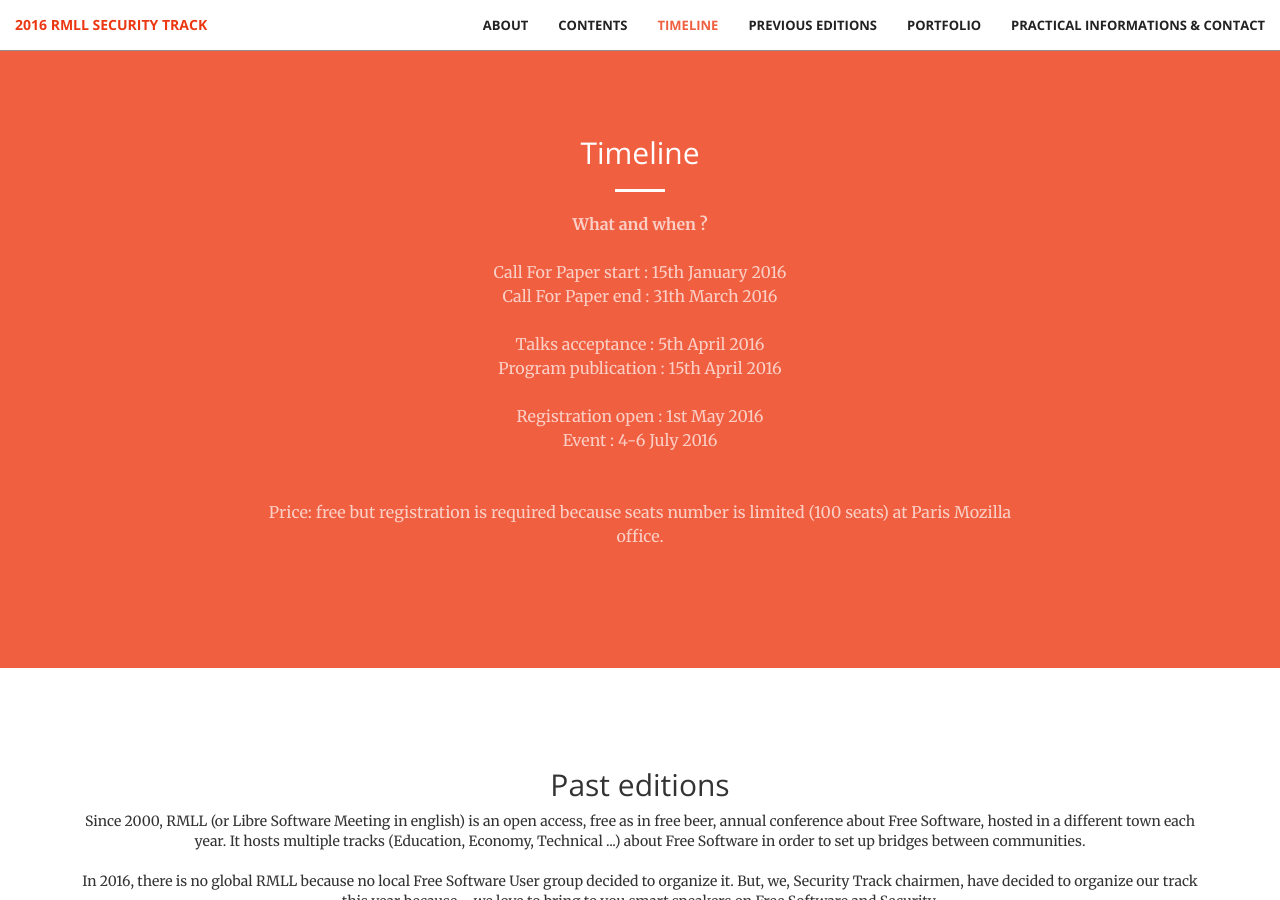
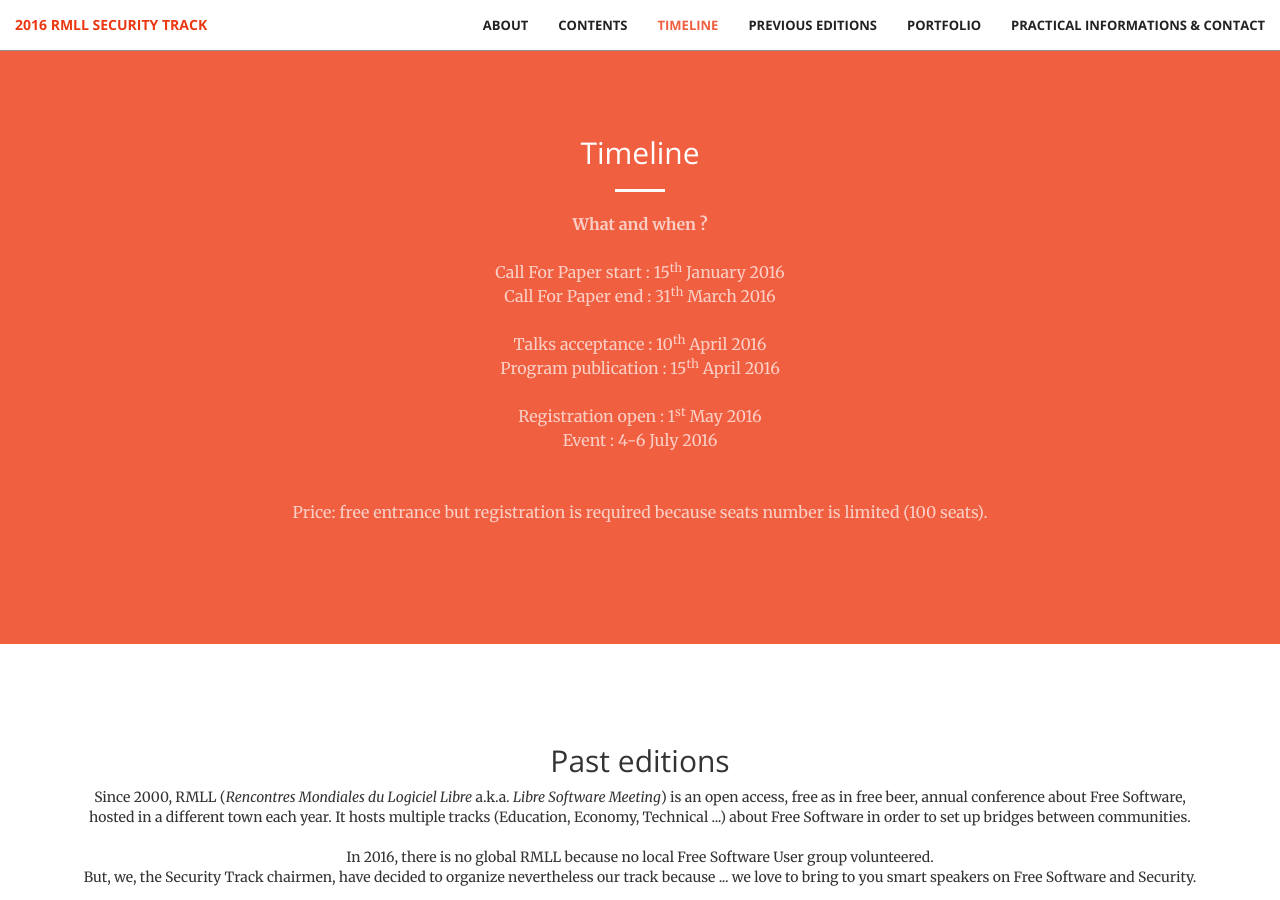
Before and after one commit to EduCodeBe/sec2016, a Jekyll site: the page built from index.html, in a window 1280 px wide and 900 px high, scrolled down 1512 px. Built offline with Jekyll 4.4.1, drawn with Linux system fonts in a browser that asks for light colours; Markdown is read by kramdown in place of the engine named in the settings; some of the changed text lies outside the part shown.

Commit message:
Various text changes and typos

```diff
--- a/_includes/archives.html
+++ b/_includes/archives.html
@@ -3,8 +3,8 @@
             <div class="row">
                 <div class="col-lg-12 text-center">
                     <h2 class="section-heading">Past editions</h2>
-                    Since 2000, RMLL (or Libre Software Meeting in english) is an open access, free as in free beer, annual conference about Free Software, hosted in a different town each year. It hosts multiple tracks (Education, Economy, Technical ...) about Free Software in order to set up bridges between communities.<br><br>
-In 2016, there is no global RMLL because no local Free Software User group decided to organize it. But, we, Security Track chairmen, have decided to organize our track this year because ... we love to bring to you smart speakers on Free Software and Security. <br> <br>
+                    Since 2000, RMLL (<i>Rencontres Mondiales du Logiciel Libre</i> a.k.a. <i>Libre Software Meeting</i>) is an open access, free as in free beer, annual conference about Free Software, hosted in a different town each year. It hosts multiple tracks (Education, Economy, Technical ...) about Free Software in order to set up bridges between communities.<br><br>
+In 2016, there is no global RMLL because no local Free Software User group volunteered. <br>But, we, the Security Track chairmen, have decided to organize nevertheless our track because ... we love to bring to you smart speakers on Free Software and Security. <br> <br>
                     Just have a look on the previous editions and the speakers who came to speak at RMLL Security Track.<br><br><br>
                 </div>
             </div>
@@ -21,7 +21,14 @@
                                     <h4 class="subheading">Beauvais, France</h4>
                                 </div>
                                 <div class="timeline-body">
-                                    <p class="text-muted"><b>Speakers:</b><br><a href="https://twitter.com/tomchop">Thomas Chopitea (DFIR)</a>, <a href="https://twitter.com/fredraynal">Fred Raynal (Quarkslab)</a>, <a href="http://aumasson.jp/">Jean-Philippe Aumasson (aka Veorq, crypto)</a>, <a href="https://blog.rootshell.be/">Xavier Mertens (aka xme)</a>, <a href="">François Marier (Mozilla Firefox)</a> ...<br><b><a href="https://2015.rmll.info/securite">Interviews + slides</a></b><br><b><a href="http://video.rmll.info/channels/#securite__">Videos</a></b> </p>
+                                    <p class="text-muted"><b>Speakers:</b><br>
+                                        <a href="https://twitter.com/tomchop">Thomas Chopitea (DFIR)</a>,
+                                        <a href="https://twitter.com/fredraynal">Fred Raynal (Quarkslab)</a>,
+                                        <a href="http://aumasson.jp/">Jean-Philippe Aumasson (aka Veorq)</a>,
+                                        <a href="https://blog.rootshell.be/">Xavier Mertens (aka xme)</a>,
+                                        <a href="">François Marier (Mozilla Firefox)</a>,...<br>
+                                        <b><a href="https://2015.rmll.info/securite">Interviews + slides</a></b>
+                                        <br><b><a href="http://video.rmll.info/channels/#securite__">Videos</a></b> </p>
                                 </div>
                             </div>
                         </li>
@@ -35,7 +42,17 @@
                                     <h4 class="subheading">Montpellier, France</h4>
                                 </div>
                                 <div class="timeline-body">
-                                    <p class="text-muted"><b>Speakers :</b><br><a href="https://twitter.com/angealbertini">Ange Albertini (reverser)</a>, <a href="http://workshop.netfilter.org/2014/">Netfilter dev team and leaders</a>, <a href="https://blog.torproject.org/blogs/lunar">Lunar (Tor)</a>, <a href="">Stéphane Bortzmeyer (DNS)</a>, <a href="">Eric Leblond (Suricata)</a> ...<br><b>Interviews :</b><br><a href="https://2014.rmll.info/+Interview-d-Ange-Albertini-Joue+?lang=fr">Ange Albertini</a>, <a href="https://2014.rmll.info/+Interview-de-Lunar-Defis-passes-et+?lang=en">Lunar</a>, <a href="https://2014.rmll.info/+Interview-de-Ninon-Eyrolles+">Ninon Eyrolles</a><br><b><a href="https://2014.rmll.info/theme26?lang=en">Slides</a><br><a href="http://video.rmll.info/channels/#securite_">Videos</a></b></p>
+                                    <p class="text-muted"><b>Speakers :</b><br>
+                                        <a href="https://twitter.com/angealbertini">Ange Albertini (reverser)</a>,
+                                        <a href="http://workshop.netfilter.org/2014/">Netfilter dev team and leaders</a>,
+                                        <a href="https://blog.torproject.org/blogs/lunar">Lunar (Tor)</a>,
+                                        <a href="">Stéphane Bortzmeyer (DNS)</a>, <a href="">Eric Leblond (Suricata)</a>,...<br>
+                                        <b>Interviews :</b><br>
+                                        <a href="https://2014.rmll.info/+Interview-d-Ange-Albertini-Joue+?lang=fr">Ange Albertini</a>,
+                                        <a href="https://2014.rmll.info/+Interview-de-Lunar-Defis-passes-et+?lang=en">Lunar</a>,
+                                        <a href="https://2014.rmll.info/+Interview-de-Ninon-Eyrolles+">Ninon Eyrolles</a><br>
+                                        <b><a href="https://2014.rmll.info/theme26?lang=en">Slides</a>
+                                        <br><a href="http://video.rmll.info/channels/#securite_">Videos</a></b></p>
                                 </div>
                             </div>
                         </li>
@@ -49,7 +66,13 @@
                                     <h4 class="subheading">Brussels, Belgium</h4>
                                 </div>
                                 <div class="timeline-body">
-                                    <p class="text-muted"><b>Speakers :</b><br><a href="https://en.wikipedia.org/wiki/Werner_Koch">Werner Koch (GnuPG)</a>, <a href="https://twitter.com/jooooooon42">Jonathan Clarke (Rudder)</a>, <a href="https://twitter.com/pczanik">Peter Czanik (Syslog-NG)</a>, <a href="http://www.foo.be/">Alexandre Dulaunoy (CIRCL)</a> ...<br><b><a href="https://schedule2013.rmll.info/programme/technique/securite/">Interviews + slides</a></b><br><b><a href="http://video.rmll.info/channels/#2013-technique-securite">Videos</a></b></p>
+                                    <p class="text-muted"><b>Speakers :</b><br>
+                                        <a href="https://en.wikipedia.org/wiki/Werner_Koch">Werner Koch (GnuPG)</a>,
+                                        <a href="https://twitter.com/jooooooon42">Jonathan Clarke (Rudder)</a>,
+                                        <a href="https://twitter.com/pczanik">Peter Czanik (Syslog-NG)</a>,
+                                        <a href="http://www.foo.be/">Alexandre Dulaunoy (CIRCL)</a>,...<br><b>
+                                        <a href="https://schedule2013.rmll.info/programme/technique/securite/">Interviews + slides</a></b><br>
+                                        <b><a href="http://video.rmll.info/channels/#2013-technique-securite">Videos</a></b></p>
                                 </div>
                             </div>
                         </li>
@@ -63,14 +86,19 @@
                                     <h4 class="subheading">Geneva, Switzerland</h4>
                                 </div>
                                 <div class="timeline-body">
-                                    <p class="text-muted"><b>Speakers :</b><br><a href="http://nmap-dev.996309.n3.nabble.com/template/NamlServlet.jtp?macro=user_nodes&user=31">Henri Doreau (Nmap)</a>, <a href="https://twitter.com/r00tbsd">Paul Rascagnères (reverser)</a>, <a href="https://twitter.com/clementoudot">Clément Oudot (Lemondldap-ng)</a> etc<br><b><a href="http://schedule2012.rmll.info/-Securite-">Interviews + slides</a></b><br><b><a href="http://video.rmll.info/channels/#2012-technique-securite">Videos</a></b></p>
+                                    <p class="text-muted"><b>Speakers :</b><br>
+                                        <a href="http://nmap-dev.996309.n3.nabble.com/template/NamlServlet.jtp?macro=user_nodes&user=31">Henri Doreau (Nmap)</a>,
+                                        <a href="https://twitter.com/r00tbsd">Paul Rascagnères (reverser)</a>,
+                                        <a href="https://twitter.com/clementoudot">Clément Oudot (Lemondldap-ng)</a>,...<br>
+                                        <b><a href="http://schedule2012.rmll.info/-Securite-">Interviews + slides</a></b>
+                                        <br><b><a href="http://video.rmll.info/channels/#2012-technique-securite">Videos</a></b></p>
                                 </div>
                             </div>
                         </li>
                         <li class="timeline-inverted">
                             <div class="timeline-image" style="background: orange;">
-                                <h4>Others<br>editions
-                                    <br><a href="https://2015.rmll.info/historique-des-rmll?lang=fr">here</a> !</h4>
+                                <h4>Other<br>editions
+                                    <br><a href="https://2015.rmll.info/historique-des-rmll?lang=fr">here</a></h4>
                             </div>
                         </li>
                     </ul>
--- a/_includes/call-to-action.html
+++ b/_includes/call-to-action.html
@@ -6,14 +6,14 @@
                 <hr class="light">
                 <p class="text-faded">
                 <b>What and when ?</b><br><br>
-                Call For Paper start : 15th January 2016<br>
-                Call For Paper end   : 31th March   2016<br><br>
-                Talks acceptance     : 5th  April   2016<br>
-                Program publication  : 15th April   2016<br><br>
-                Registration open    : 1st  May     2016<br>
+                Call For Paper start : 15<sup>th</sup> January 2016<br>
+                Call For Paper end   : 31<sup>th</sup> March   2016<br><br>
+                Talks acceptance     : 10<sup>th</sup>  April   2016<br>
+                Program publication  : 15<sup>th</sup> April   2016<br><br>
+                Registration open    : 1<sup>st</sup>  May     2016<br>
                 Event                : 4-6  July    2016<br>
                 <br><br>
-                Price: free but registration is required because seats number is limited (100 seats) at Paris Mozilla office.
+                Price: free entrance but registration is required because seats number is limited (100 seats).
                 </p>
 <!--                <a href="#" class="btn btn-default btn-xl">Get Started!</a> -->
             </div>
--- a/_includes/contact.html
+++ b/_includes/contact.html
@@ -2,24 +2,24 @@
     <div class="container">
         <div class="row">
             <div class="col-lg-8 col-lg-offset-2 text-center">
-                <h2 class="section-heading">Practical informations & Contact</h2>
+                <h2 class="section-heading">Practical information & Contact</h2>
                 <hr class="primary">
                 <p>
-                <b>To come to Security Track location : <br><br>
-                Where  : Mozilla Offices in Paris<br>
-                Adress :</b> 16 Bis Boulevard Montmartre, Paris 75009, France<br>
-				<b>Metro Lines :</b> lines 8 and 9, stations "Richelieu Drouot" or "Grands Boulevards" <br>(the two stations are present on lines 8 AND 9).
+                <b>Where  :</b> Mozilla Offices in Paris<br>
+                <b>Adress :</b> 16-bis Boulevard Montmartre, Paris 75009, France<br>
+                <b>Metro :</b> take line 8 or line 9, exit at station "Richelieu Drouot" or "Grands Boulevards"
                 <br><br>
-                <img src="img/map.png">
-                <br>
-               <a style="color: #0000ff; text-align: left;" href="http://osm.org/go/0BPIiUlf0--?relation=7444"><span style="color: #ff0000;">Open in OpenStreetMap</span></a>
+                <a href="http://osm.org/go/0BPIiUlf0--?relation=7444">
+                   <img src="img/map.png"><br>
+                   See in OpenStreetMap
+                </a>
                 </p>
             </div>
 <!--        <div class="col-lg-2 col-lg-offset-2 text-center">
                 <i class="fa fa-phone fa-3x wow bounceIn" data-wow-delay=".1s"></i>
                 <p><span style="color:#f05f40">+33 ...</span></p>
         </div> -->
-        <div class="col-lg-8 col-lg-offset-1 text-center">
+        <div class="col-lg-8 col-lg-offset-2 text-center">
             <a href="mailto:{{ site.email }}">
             <i class="fa fa-envelope-o fa-3x wow bounceIn" data-wow-delay=".1s"></i>
                 <p>{{ site.email }}</p>
--- a/_includes/header.html
+++ b/_includes/header.html
@@ -8,7 +8,7 @@
             <b><i>"Because not only Unicorns deserve Freedom and Security"</i></b><br>
             </span>
             <div  style="font-size: 24px; background-color: rgba(0,0,0,0.4); padding: 10px;" >
-No global RMLL this year ? True ! However, the Security Track will be held at Paris Mozilla office next July. Come and enjoy listenning top OSS projects contributors, Security hackers or hacktivists speaking about Freedom and Security !
+No global RMLL this year ? True ! However, the Security Track will be held at Paris Mozilla office next July. Come and enjoy listening top OSS projects contributors, Security hackers or hacktivists speaking about Freedom and Security !
             </div>
             </p>
             <a href="http://twitter.com/RMLLsec16" class="btn btn-primary btn-xl page-scroll">Security Track NEWS !</a>
--- a/_includes/services.html
+++ b/_includes/services.html
@@ -13,8 +13,8 @@
                 <div class="service-box">
                     <i class="fa fa-4x fa-street-view wow bounceIn text-primary"></i>
                     <h3>Conferences</h3>
-                    <p class="text-muted">Meet smart speakers who came to expose Free Software projects for Security purposes, Security topics in Free Software projects or open standards dealing with Security ! <br><br>
-		    Do not see what we are talking about ? Let's see previous editions contents and speakers !
+                    <p class="text-muted">Meet smart speakers coming to expose Free Software projects for Security purposes, Security topics in Free Software projects or open standards dealing with Security ! <br><br>
+		    You don't see what we are talking about ? Have a look to previous editions contents and speakers !
                     </p>
                 </div>
             </div>
```
Also changed, not shown: other parts of _includes/services.html (+1 -1 lines).
